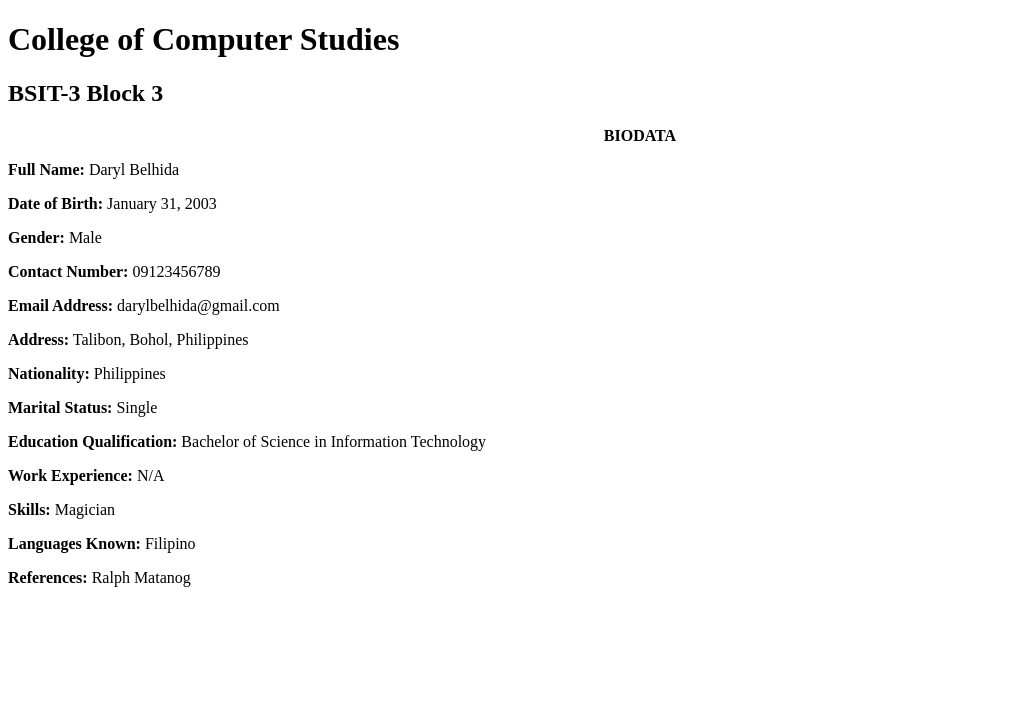
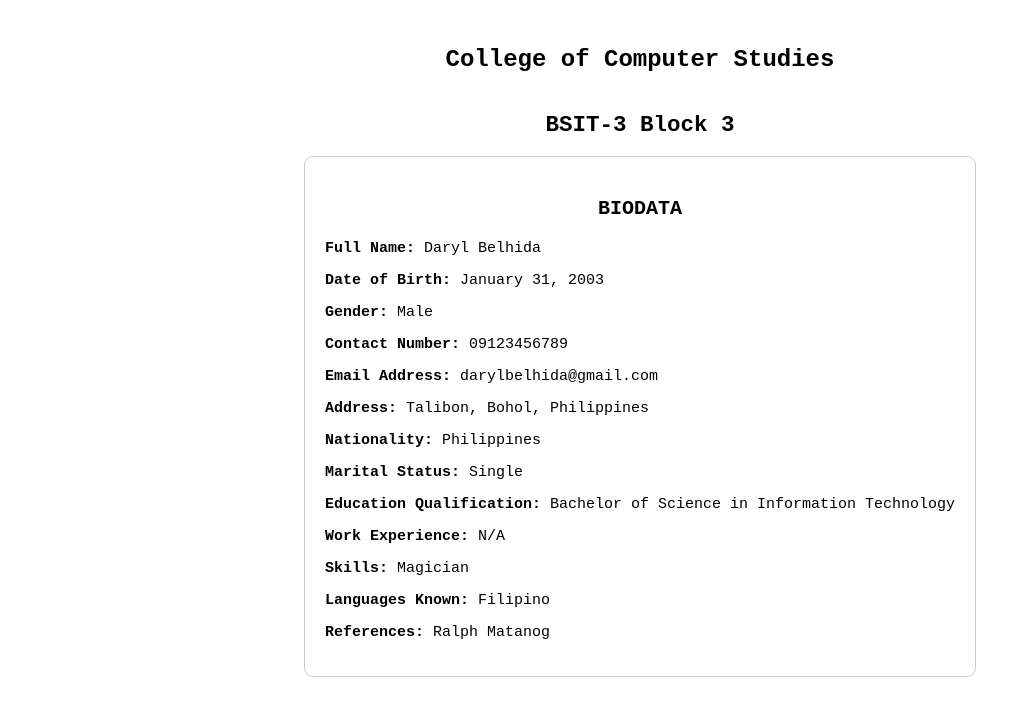
Before and after one commit to Incognitomode669/B3_05_Belhida, a plain HTML site: page index.html in a window 1280 px wide. Shown: the whole page, without its empty margins (0-1031 px from the left). Drawn offline with Linux system fonts and the light colour scheme.

Commit message:
Saved CSS Design

```diff
--- a/index.html
+++ b/index.html
@@ -5,6 +5,7 @@
   <meta charset="UTF-8">
   <meta name="viewport" content="width=device-width, initial-scale=1.0">
   <title>Belhida_Daryl_Act_Project</title>
+  <link rel="stylesheet" href="style.css" />
 
 </head>
 
--- /dev/null
+++ b/style.css
@@ -0,0 +1,31 @@
+body {
+    font-family: 'Courier New', Courier, monospace;
+    font-size: 15px;
+    margin: 0;
+    padding: 30px;
+}
+
+.container {
+    display: flex;
+    flex-direction: column;
+    align-items: center;
+
+}
+
+
+
+h1 {
+    font-size: 24px;
+    margin-bottom: 20px;
+}
+
+.bio-data {
+    border: 1px solid #ccc;
+    border-radius: 9px;
+    padding: 20px;
+    background-color: rgba(255, 255, 255, 0.5);
+}
+
+#biodata-title {
+    font-size: 20px;
+  }
```
